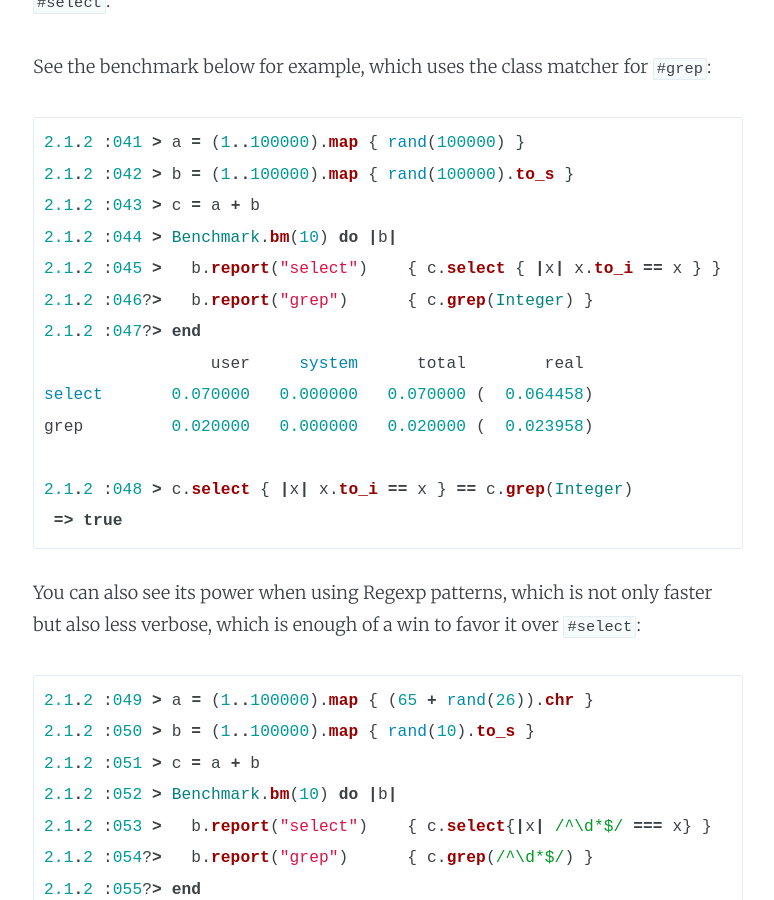
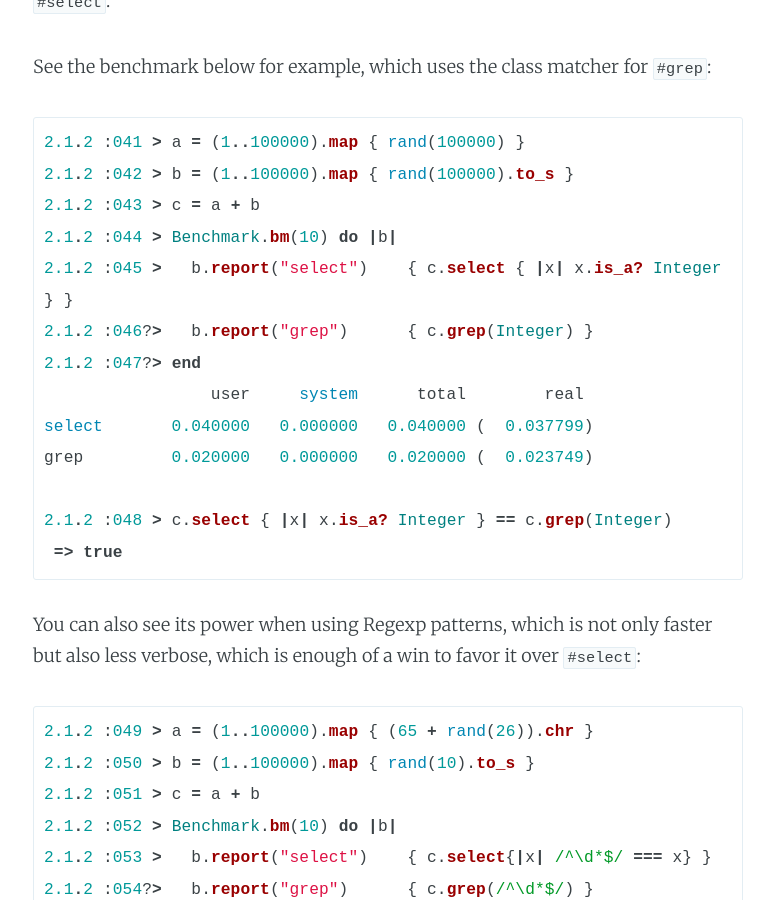
Before and after one commit to ombulabs/blog, a Jekyll site: the page built from _posts/2015-04-09-enumerator-grep-vs-enumerator-select.markdown, in a window 1280 px wide and 900 px high, scrolled down 507 px. Shown: the whole window, without its empty margins (252-1026 px from the left). Built offline with Jekyll 4.4.1, drawn with Linux system fonts in a browser that asks for light colours; Markdown is read by kramdown in place of the engine named in the settings.

Commit message:
Renamed file. Changed benchmark to use a more accurate method.

````diff
--- a/_posts/2015-01-19-enumerator-grep-vs-enumerator-select.markdown
+++ b/_posts/2015-04-09-enumerator-grep-vs-enumerator-select.markdown
@@ -21,14 +21,14 @@ See the benchmark below for example, which uses the class matcher for `#grep`:
 2.1.2 :042 > b = (1..100000).map { rand(100000).to_s }
 2.1.2 :043 > c = a + b
 2.1.2 :044 > Benchmark.bm(10) do |b|
-2.1.2 :045 >   b.report("select")    { c.select { |x| x.to_i == x } }
+2.1.2 :045 >   b.report("select")    { c.select { |x| x.is_a? Integer } }
 2.1.2 :046?>   b.report("grep")      { c.grep(Integer) }
 2.1.2 :047?> end
                  user     system      total        real
-select       0.070000   0.000000   0.070000 (  0.064458)
-grep         0.020000   0.000000   0.020000 (  0.023958)
+select       0.040000   0.000000   0.040000 (  0.037799)
+grep         0.020000   0.000000   0.020000 (  0.023749)
 
-2.1.2 :048 > c.select { |x| x.to_i == x } == c.grep(Integer)
+2.1.2 :048 > c.select { |x| x.is_a? Integer } == c.grep(Integer)
  => true
 ```
 
````
